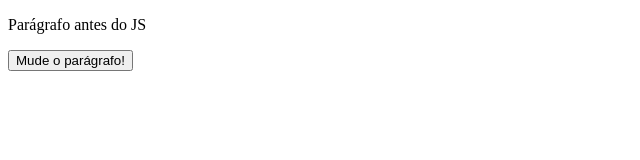
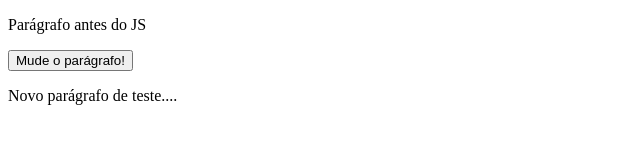
Before and after one commit to jllandeiro/Learn-JS, a plain HTML site: page index.html in a window 1280 px wide. Shown: the whole page, without its empty margins (0-640 px from the left). Drawn offline with Linux system fonts and the light colour scheme.

Commit message:
Adcionando parágrafo para testar

```diff
--- a/index.html
+++ b/index.html
@@ -8,6 +8,7 @@
 
         <p id="test">Parágrafo antes do JS</p>
         <button type="button" onclick="changeParagraph()">Mude o parágrafo!</button>
+        <p>Novo parágrafo de teste....</p>
 
     </body>
    <!-- testando commit -->
```
